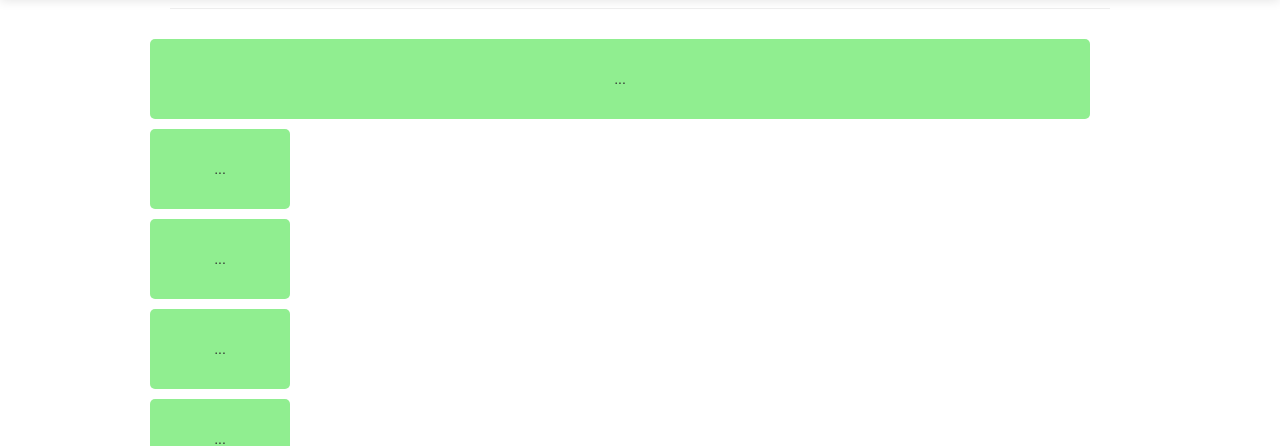
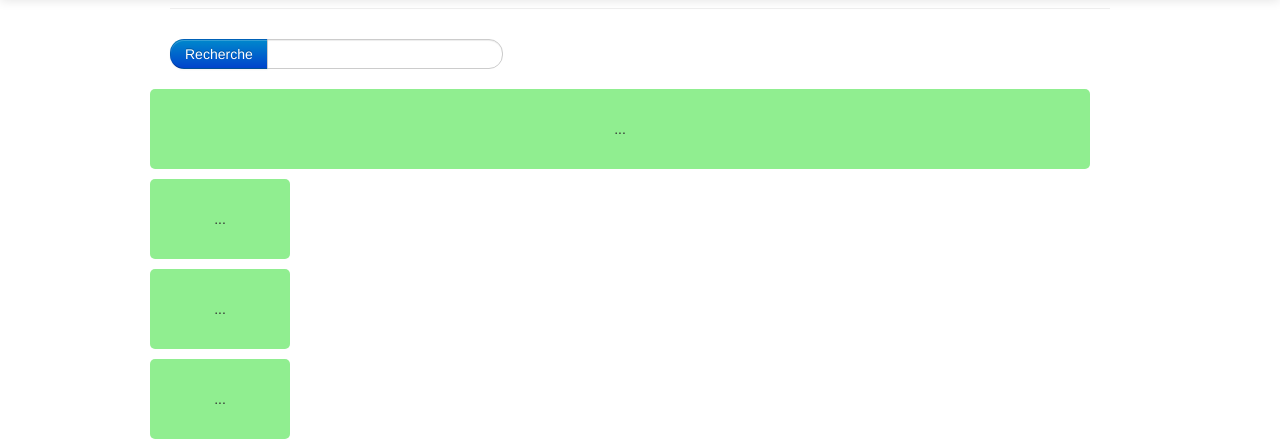
Before and after one commit to noxa02/Annonces, a PHP site: page / in a window 1280 px wide. Shown: the part 41-487 px from the top of the page. Run offline with PHP 8.4, Linux system fonts and the light colour scheme.

Commit message:
Barre de recherche

```diff
--- a/public/index.php
+++ b/public/index.php
@@ -74,7 +74,15 @@ endif;
             </div>
         </div>
         <div class="container">
-          <div class="page-header">...</div>
+          <div class="page-header">
+              Titre
+          </div>
+            <form class="form-search">
+                <div class="input-prepend">
+                  <button class="btn btn-primary" type="submit">Recherche</button>
+                  <input type="text" class="search-query">
+                </div>
+            </form>
           <div class="row">
             <div class="span12">...</div>
           </div>
```
